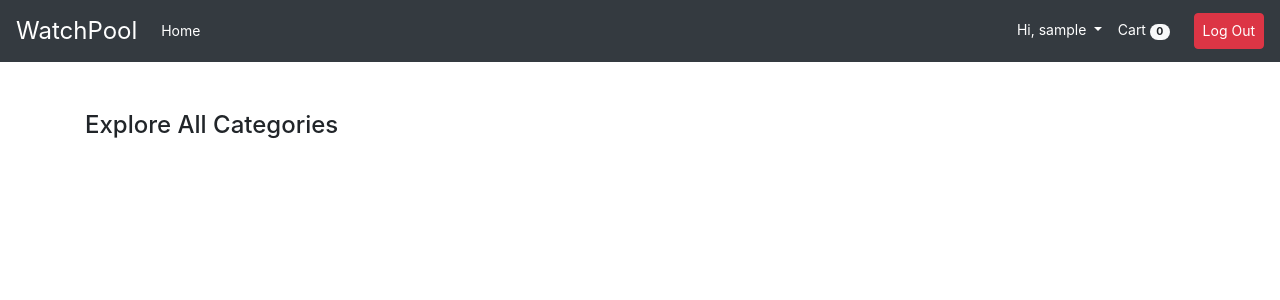
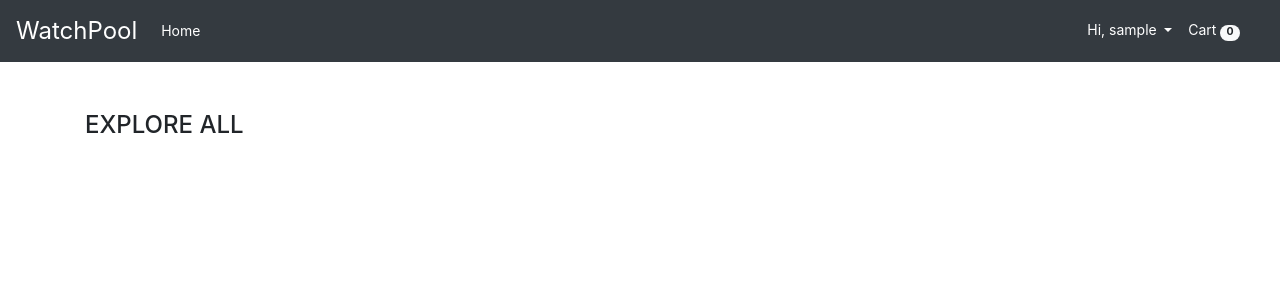
Before and after one commit to inaveenchahar/e-mart, a Django app: page / in a window 1280 px wide. Shown: the top 300 px of the page. Run offline with Django 3.2, Linux system fonts and the light colour scheme; the visitor is signed in with stand-in values (Sample User, id 1); data that the repository does not hold is empty; some libraries are stand-ins or nearby versions.

Commit message:
chore(base.html): logout button shifted to dropdown

```diff
--- a/main/templates/base.html
+++ b/main/templates/base.html
@@ -39,6 +39,8 @@
                                 <a class="dropdown-item py-2" href="#">Profile</a>
                                 <a class="dropdown-item py-2" href="{% url 'accounts:manage_addresses' %}">My addresses</a>
                                 <a class="dropdown-item py-2" href="{% url 'payment:order_history' %}">Orders</a>
+                                <div class="dropdown-divider my-0"></div>
+                                <a class="dropdown-item py-2 text-danger" href="{% url 'accounts:logout' %}">Logout</a>
                             </div>
                         </div>
                     </li>
@@ -47,9 +49,9 @@
                             <span class="badge badge-pill badge-light">{{ tcp }}</span>
                         </a>
                     </li>
-                     <li class="nav-item">
-                        <a href="{% url 'accounts:logout' %}" class="btn btn-danger text-white nav-link">Log Out</a>
-                    </li>
+{#                     <li class="nav-item">#}
+{#                        <a href="{% url 'accounts:logout' %}" class="btn btn-danger text-white nav-link">Log Out</a>#}
+{#                    </li>#}
                 {% else %}
                     <li class="nav-item mr-md-3">
                         <a href="{% url 'cart:view_cart' %}" class="nav-link text-white">Cart
--- a/main/templates/homepage.html
+++ b/main/templates/homepage.html
@@ -12,7 +12,7 @@
             </div>
         {% endif %}
         <div class="container py-md-5 py-3">
-            <h2 class="mb-md-3">Explore All Categories</h2>
+            <h2 class="mb-md-3 text-uppercase">Explore All</h2>
             <div class="row">
                 {% for category in all_categories %}
                     <div class="col-md-4 col-sm-6 col-12 mb-4">
--- a/products/templates/category_details.html
+++ b/products/templates/category_details.html
@@ -12,8 +12,8 @@
                 {{ message }}
             </div>
         {% endif %}
-        <div class="container py-md-5  py-3">
-            <h1 class="mb-md-3">{{ category }}</h1>
+        <div class="container py-md-5 py-3">
+            <h2 class="mb-md-3 text-uppercase">{{ category | upper }}</h2>
             <div class="row">
                 {% for product in all_products %}
                     <div class="col-lg-3 col-md-4 col-sm-6 col-12">
```
